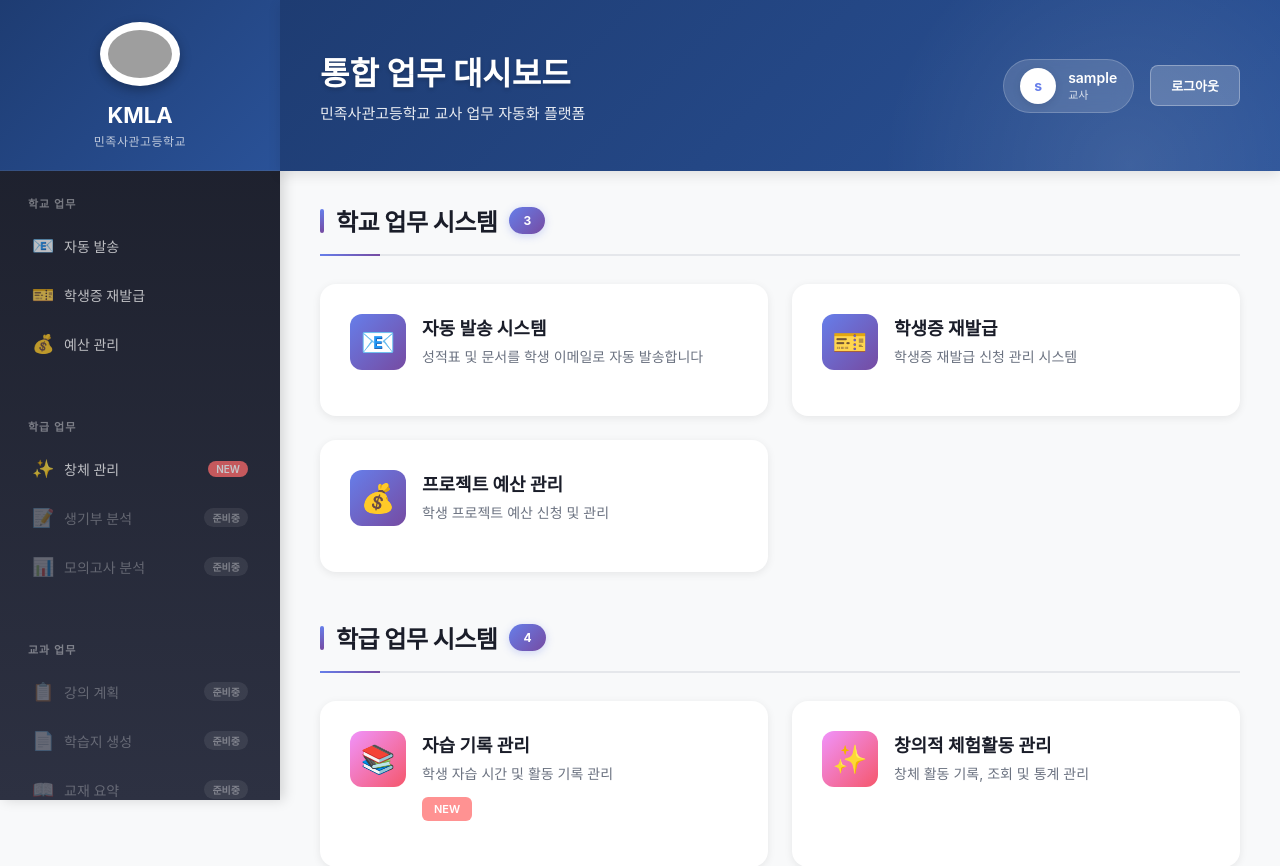
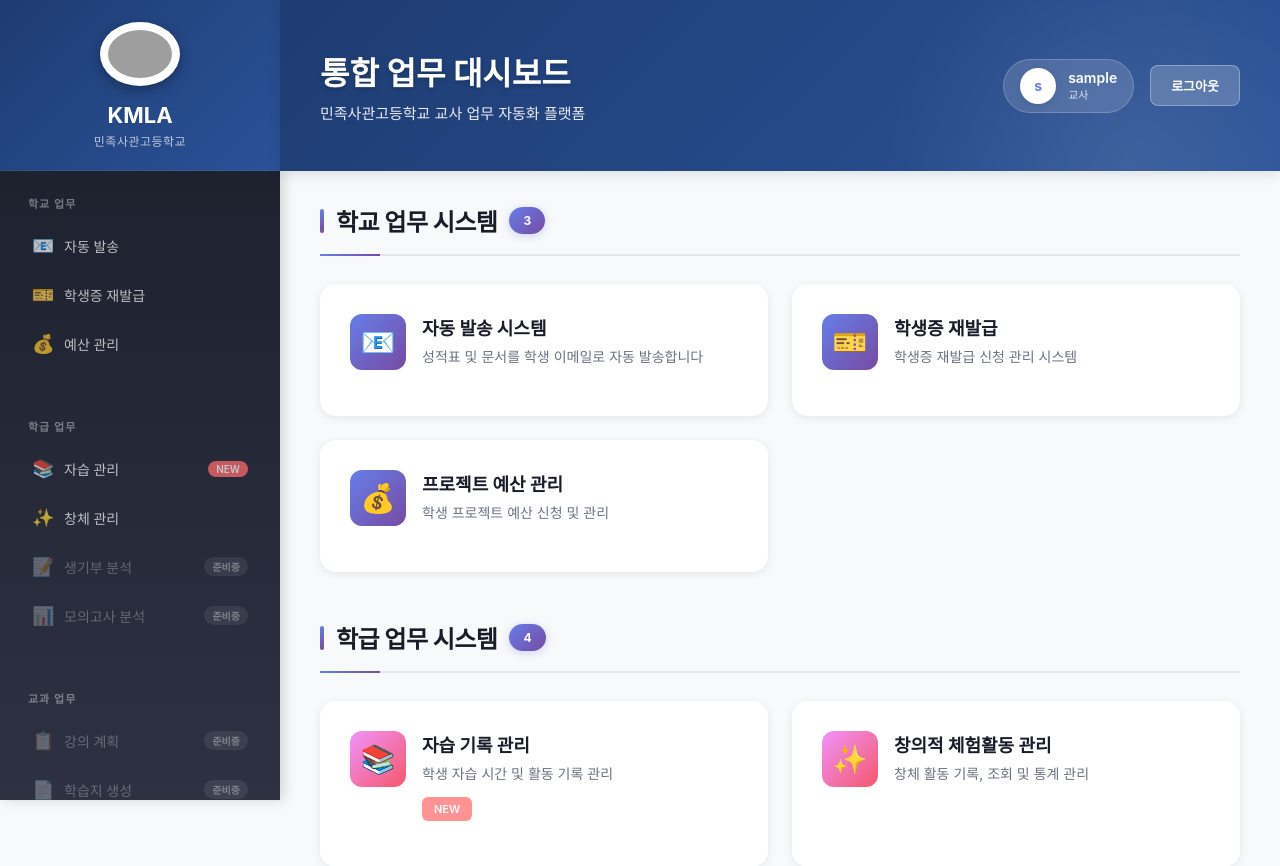
Before and after one commit to knue20-kmla/work-dashboard, a Flask app: page /dashboard in a window 1280 px wide. Shown: the top 866 px of the page. Run offline with Flask 3, Linux system fonts and the light colour scheme; the visitor is signed in with stand-in values (Sample User, id 1); grey boxes are pictures that could not be loaded.

Commit message:
사이드바에 자습 관리 메뉴 추가
- 학급 업무 섹션 최상단 배치
- NEW 배지 추가
- 창체 관리에서 NEW 배지 제거

Co-Authored-By: Claude Sonnet 4.6 <noreply@anthropic.com>

```diff
--- a/templates/dashboard.html
+++ b/templates/dashboard.html
@@ -498,10 +498,14 @@
 
         <div class="nav-section">
             <div class="nav-title">학급 업무</div>
+            <a href="https://knue20-kmla.github.io/STUDY/" target="_blank" class="nav-item">
+                <span class="nav-item-icon">📚</span>
+                <span class="nav-item-text">자습 관리</span>
+                <span class="nav-badge new">NEW</span>
+            </a>
             <a href="https://knue20-kmla.github.io/creative-activity/" target="_blank" class="nav-item">
                 <span class="nav-item-icon">✨</span>
                 <span class="nav-item-text">창체 관리</span>
-                <span class="nav-badge new">NEW</span>
             </a>
             <div class="nav-item disabled">
                 <span class="nav-item-icon">📝</span>
```
